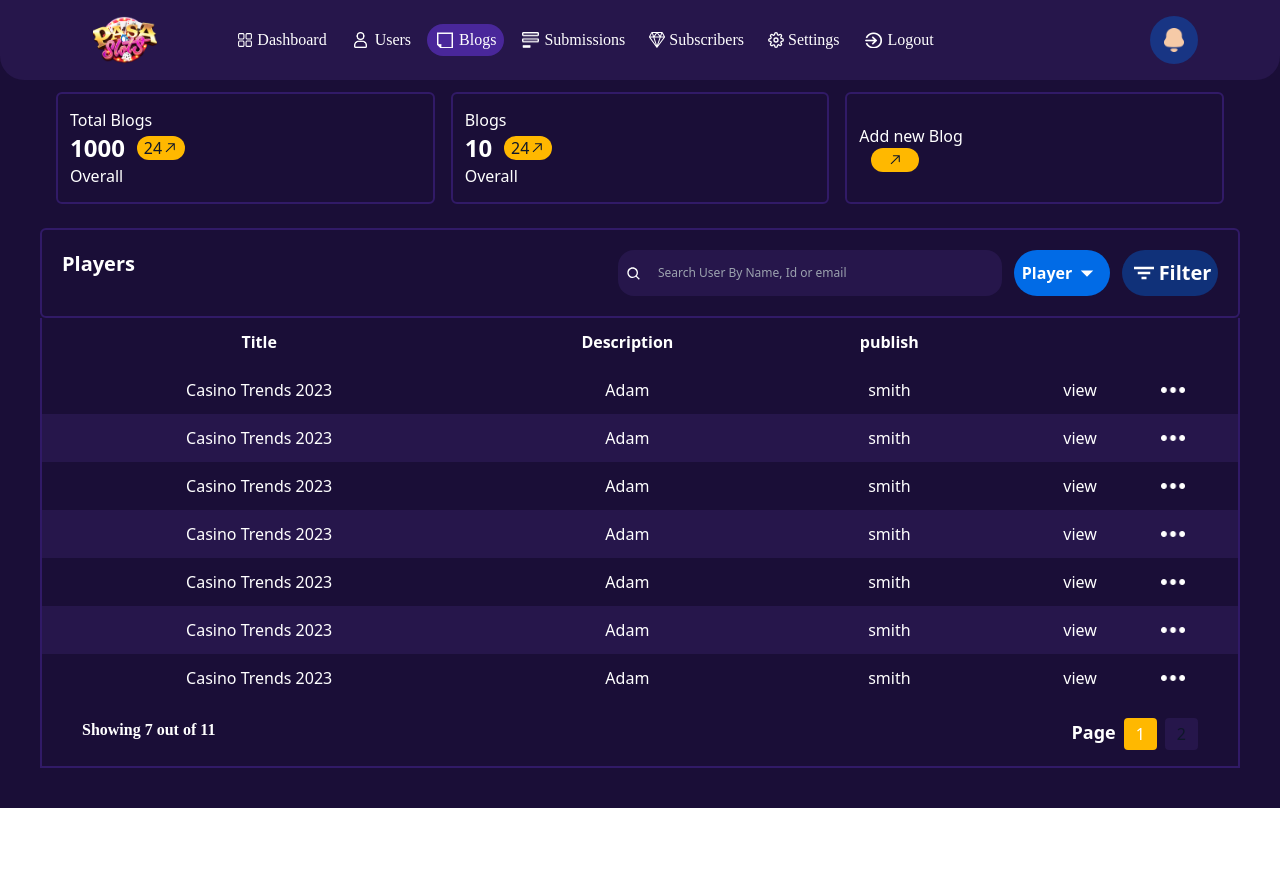
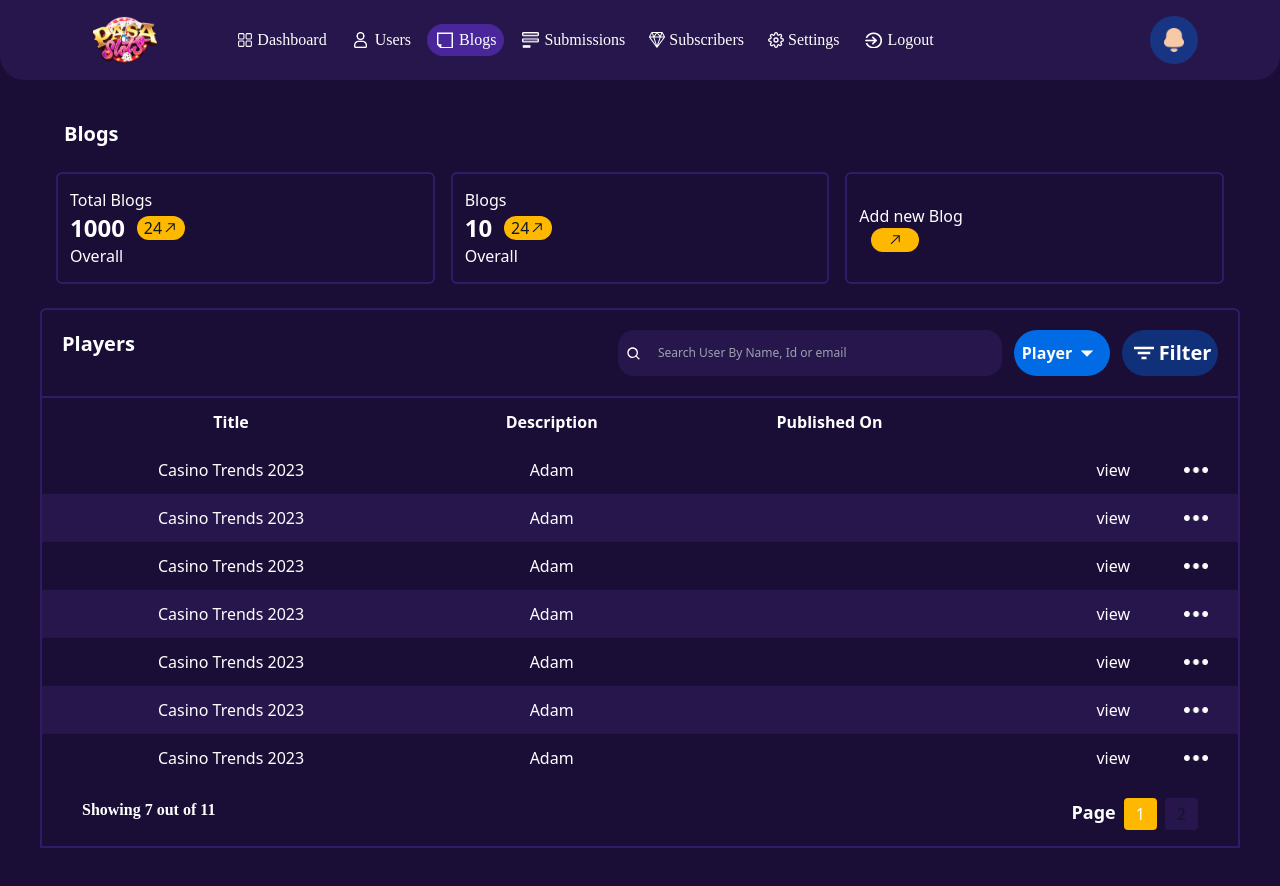
Before and after one commit to khanu6935/pasaAdmin, a React (Create React App) app: page /blogs in a window 1280 px wide. Before the commit the page ends 808 px from the top, so only its background shows below. Built offline with nearby package versions, Linux system fonts and the light colour scheme.

Commit message:
latest changes in blog and blog table

```diff
--- a/src/pages/dashboard/blogs/Blogs.jsx
+++ b/src/pages/dashboard/blogs/Blogs.jsx
@@ -9,8 +9,8 @@ import {
 } from "../../../components";
 
 function Blogs() {
-  const BlogHeader = ["Title", "Description", "publish", "", ""];
-  const properties = ["title", "description", "publish", "view"];
+  const BlogHeader = ["Title", "Description", "Published On", "", ""];
+  const properties = ["title", "description", "Published On", "", "view"];
   const [currentPage, setCurrentPage] = useState(1);
   const itemsPerPage = 7;
   const indexOfLastItem = currentPage * itemsPerPage;
@@ -21,8 +21,10 @@ function Blogs() {
     setCurrentPage(pageNumber);
   };
   return (
-    <div className="bg-primary">
-      <Header />
+    <div className="bg-primary min-h-screen flex- flex-col">
+      <div className="h-20">
+        <Header />
+      </div>
       <div className="bg-primary lg:px-10 px-0 py-10">
         <h3 className="text-textWhite px-6 font-semibold text-xl ">Blogs</h3>
         <div className="flex gap-4 overflow-x-scroll customClass w-full lg:px-4 px-6">
@@ -36,7 +38,7 @@ function Blogs() {
           <NavBoxes title="Add new Blog" counts="" ratio="" duration="" />
         </div>
         <div
-          className="rounded-md flex flex-col"
+          className="rounded-t-md flex flex-col"
           style={{ border: "2px solid #311A67" }}
         >
           <PageHeader
@@ -46,8 +48,8 @@ function Blogs() {
             filter="Filter"
           />
         </div>
-        <div className="border-t-0 border-x-2 border-b-2 border-[#311A67]">
-          <div className="rounded-md overflow-x-auto">
+        <div className="border-t-0 flex-grow border-x-2 border-b-2 border-[#311A67]">
+          <div className="rounded-md overflow-x-auto flex-grow">
             <DataTable
               bodyData={currentItems}
               tableHeader={BlogHeader}
```
